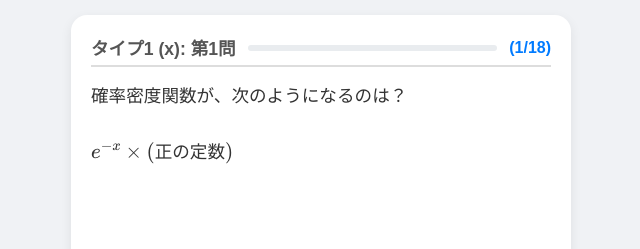
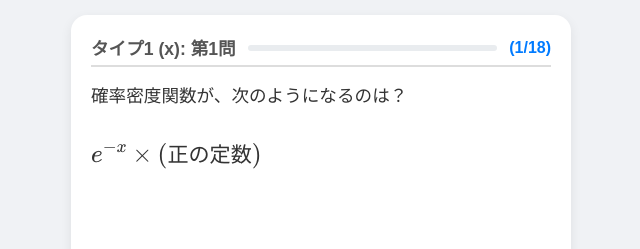
Before and after one commit to ymdstsh1-dotcom/ymdstsh1-dotcom.github.io, a plain HTML site: page stat_exp/index.html in a window 1280 px wide. Shown: the top 249 px of the page, 319-959 px from the left. Drawn offline with nearby package versions, Linux system fonts and the light colour scheme.

Commit message:
Add files via upload

```diff
--- a/stat_exp/index.html
+++ b/stat_exp/index.html
@@ -5,7 +5,7 @@
     <meta name="viewport" content="width=device-width, initial-scale=1.0, maximum-scale=1.0, user-scalable=no">
     <title>指数分布マスター</title>
     <link rel="manifest" href="./manifest.json">
-    <link rel="apple-touch-icon" href="./icon192.png"> <link rel="icon" href="./icon.svg" type="image/svg+xml">
+    <link rel="apple-touch-icon" href="./icon192.png">
     <link rel="icon" href="./icon.svg" type="image/svg+xml">
     <meta name="theme-color" content="#007bff">
     <script id="MathJax-script" async src="https://cdn.jsdelivr.net/npm/mathjax@3/es5/tex-mml-chtml.js"></script>
@@ -85,17 +85,25 @@
             margin-bottom: 10px;
             line-height: 1.6;
         }
+
+        /* 問題文の2行目（数式など）を1.2倍にするスタイル */
+        .formula-line {
+            font-size: 1.2em;
+            display: inline-block;
+        }
+
+        /* 参考テキストも1.2倍に調整 */
         .reference-text {
             display: inline-block;
             margin-top: 10px;
             padding: 8px;
             background: #f8f9fa;
             border-left: 4px solid #007bff;
-            font-size: 1rem;
+            font-size: 1.2em;
             color: #444;
         }
 
-        /* フィードバックエリア（高さを固定してガタつきを抑止、選択肢の上を維持） */
+        /* フィードバックエリア */
         .feedback {
             height: 30px;
             line-height: 30px;
@@ -251,17 +259,17 @@
         // --- タイプ1: x (Index 0-5) ---
         {
             title: "タイプ1 (x): 第1問",
-            text: "確率密度関数が、次のようになるのは？<br><br> \\( \\displaystyle e^{-x} \\times \\text{(正の定数)} \\)",
+            text: "確率密度関数が、次のようになるのは？<br><br><span class='formula-line'>\\( \\displaystyle e^{-x} \\times \\text{(正の定数)} \\)</span>",
             options: [ {t: "正規分布", c: false}, {t: "ポアソン分布", c: false}, {t: "指数分布", c: true}, {t: "ベータ分布", c: false} ]
         },
         {
             title: "タイプ1 (x): 第2問",
-            text: "ふつう、\\( x \\)の範囲は？<br><br> \\( \\displaystyle e^{-x} \\times \\text{(正の定数)} \\)",
+            text: "ふつう、\\( x \\)の範囲は？<br><br><span class='formula-line'>\\( \\displaystyle e^{-x} \\times \\text{(正の定数)} \\)</span>",
             options: [ {t: "0 ～ \\( \\infty \\)", c: true}, {t: "\\( -\\infty \\) ～ \\( \\infty \\)", c: false}, {t: "1 ～ \\( \\infty \\)", c: false}, {t: "0 ～ 1", c: false} ]
         },
         {
             title: "タイプ1 (x): 第3問",
-            text: "次の積分は？<br><br> \\( \\displaystyle \\int_{0}^{\\infty} e^{-x} dx \\)",
+            text: "次の積分は？<br><br><span class='formula-line'>\\( \\displaystyle \\int_{0}^{\\infty} e^{-x} dx \\)</span>",
             options: [ {t: "\\( 1 \\)", c: true}, {t: "\\( 0 \\)", c: false}, {t: "\\( \\infty \\)（発散）", c: false} ]
         },
         {
@@ -271,29 +279,29 @@
         },
         {
             title: "タイプ1 (x): 第5問",
-            text: "期待値 \\( \\mathrm{E}[X] \\) は？<br><br> 確率密度関数は \\( \\displaystyle f(x) = e^{-x} \\)",
+            text: "期待値 \\( \\mathrm{E}[X] \\) は？<br><br><span class='formula-line'>確率密度関数は \\( \\displaystyle f(x) = e^{-x} \\)</span>",
             options: [ {t: "\\( 1 \\)", c: true}, {t: "\\( 0 \\)", c: false}, {t: "\\( \\infty \\)（発散）", c: false} ]
         },
         {
             title: "タイプ1 (x): 第6問",
-            text: "分散 \\( \\mathrm{Var}(X) \\) は？<br><br> 確率密度関数は \\( \\displaystyle f(x) = e^{-x} \\)",
+            text: "分散 \\( \\mathrm{Var}(X) \\) は？<br><br><span class='formula-line'>確率密度関数は \\( \\displaystyle f(x) = e^{-x} \\)</span>",
             options: [ {t: "\\( 1 \\)", c: true}, {t: "\\( 0 \\)", c: false}, {t: "\\( \\infty \\)（発散）", c: false} ]
         },
 
         // --- タイプ2: λx (Index 6-11) ---
         {
             title: "タイプ2 (λx): 第1問",
-            text: "確率密度関数が、次のようになるのは？<br><br> \\( \\displaystyle e^{-\\lambda x} \\times \\text{(正の定数)} \\)",
+            text: "確率密度関数が、次のようになるのは？<br><br><span class='formula-line'>\\( \\displaystyle e^{-\\lambda x} \\times \\text{(正の定数)} \\)</span>",
             options: [ {t: "指数分布", c: true}, {t: "ポアソン分布", c: false}, {t: "二項分布", c: false}, {t: "ベータ分布", c: false} ]
         },
         {
             title: "タイプ2 (λx): 第2問",
-            text: "ふつう、\\( x \\)の範囲は？<br><br> \\( \\displaystyle e^{-\\lambda x} \\times \\text{(正の定数)} \\)",
+            text: "ふつう、\\( x \\)の範囲は？<br><br><span class='formula-line'>\\( \\displaystyle e^{-\\lambda x} \\times \\text{(正の定数)} \\)</span>",
             options: [ {t: "0 ～ \\( \\infty \\)", c: true}, {t: "\\( -\\infty \\) ～ \\( \\infty \\)", c: false}, {t: "1 ～ \\( \\infty \\)", c: false}, {t: "0 ～ 1", c: false} ]
         },
         {
             title: "タイプ2 (λx): 第3問",
-            text: "次の積分は？<br><br> \\( \\displaystyle \\int_{0}^{\\infty} e^{-\\lambda x} dx \\)",
+            text: "次の積分は？<br><br><span class='formula-line'>\\( \\displaystyle \\int_{0}^{\\infty} e^{-\\lambda x} dx \\)</span>",
             options: [ {t: "\\( 1 \\)", c: false}, {t: "\\( \\lambda \\)", c: false}, {t: "\\( \\displaystyle \\frac{1}{\\lambda} \\)", c: true}, {t: "\\( \\infty \\)（発散）", c: false} ]
         },
         {
@@ -303,44 +311,44 @@
         },
         {
             title: "タイプ2 (λx): 第5問",
-            text: "期待値 \\( \\mathrm{E}[X] \\) は？<br><br> 確率密度関数は \\( \\displaystyle f(x) = \\lambda e^{-\\lambda x} \\)",
+            text: "期待値 \\( \\mathrm{E}[X] \\) は？<br><br><span class='formula-line'>確率密度関数は \\( \\displaystyle f(x) = \\lambda e^{-\\lambda x} \\)</span>",
             options: [ {t: "\\( 1 \\)", c: false}, {t: "\\( \\lambda \\)", c: false}, {t: "\\( \\displaystyle \\frac{1}{\\lambda} \\)", c: true}, {t: "\\( \\infty \\)（発散）", c: false} ]
         },
         {
             title: "タイプ2 (λx): 第6問",
-            text: "分散 \\( \\mathrm{Var}(X) \\) は？<br><br> 確率密度関数は \\( \\displaystyle f(x) = \\lambda e^{-\\lambda x} \\)",
+            text: "分散 \\( \\mathrm{Var}(X) \\) は？<br><br><span class='formula-line'>確率密度関数は \\( \\displaystyle f(x) = \\lambda e^{-\\lambda x} \\)</span>",
             options: [ {t: "\\( 1 \\)", c: false}, {t: "\\( \\lambda^2 \\)", c: false}, {t: "\\( \\displaystyle \\frac{1}{\\lambda^2} \\)", c: true}, {t: "\\( \\infty \\)（発散）", c: false} ]
         },
 
-        // --- タイプ3: x/β (Index 12-17) ---
+        // --- タイプ3: x/β (Index 12-17) [指数の縮小を防ぐため e^{\\displaystyle ...} を適用] ---
         {
             title: "タイプ3 (x/β): 第1問",
-            text: "確率密度関数が、次のようになるのは？<br><br> \\( \\displaystyle e^{-\\frac{x}{\\beta}} \\times \\text{(正の定数)} \\)",
+            text: "確率密度関数が、次のようになるのは？<br><br><span class='formula-line'>\\( \\displaystyle e^{\\displaystyle -\\frac{x}{\\beta}} \\times \\text{(正の定数)} \\)</span>",
             options: [ {t: "一様分布", c: false}, {t: "指数分布", c: true}, {t: "幾何分布", c: false}, {t: "ベータ分布", c: false} ]
         },
         {
             title: "タイプ3 (x/β): 第2問",
-            text: "ふつう、\\( x \\)の範囲は？<br><br> \\( \\displaystyle e^{-\\frac{x}{\\beta}} \\times \\text{(正の定数)} \\)",
+            text: "ふつう、\\( x \\)の範囲は？<br><br><span class='formula-line'>\\( \\displaystyle e^{\\displaystyle -\\frac{x}{\\beta}} \\times \\text{(正の定数)} \\)</span>",
             options: [ {t: "0 ～ \\( \\infty \\)", c: true}, {t: "\\( -\\infty \\) ～ \\( \\infty \\)", c: false}, {t: "1 ～ \\( \\infty \\)", c: false}, {t: "0 ～ 1", c: false} ]
         },
         {
             title: "タイプ3 (x/β): 第3問",
-            text: "次の積分は？<br><br> \\( \\displaystyle \\int_{0}^{\\infty} e^{-\\frac{x}{\\beta}} dx \\)",
+            text: "次の積分は？<br><br><span class='formula-line'>\\( \\displaystyle \\int_{0}^{\\infty} e^{\\displaystyle -\\frac{x}{\\beta}} dx \\)</span>",
             options: [ {t: "\\( 1 \\)", c: false}, {t: "\\( \\beta \\)", c: true}, {t: "\\( \\displaystyle \\frac{1}{\\beta} \\)", c: false}, {t: "\\( \\infty \\)（発散）", c: false} ]
         },
         {
             title: "タイプ3 (x/β): 第4問",
-            text: "確率密度関数 \\( f(x) \\) は？<br><br><span class='reference-text'>参考：\\( \\displaystyle \\int_{0}^{\\infty} e^{-\\frac{x}{\\beta}} dx = \\beta \\)</span>",
-            options: [ {t: "\\( \\displaystyle f(x) = \\frac{1}{\\beta} e^{-\\frac{x}{\\beta}} \\)", c: true}, {t: "\\( \\displaystyle f(x) = \\beta e^{-\\frac{x}{\\beta}} \\)", c: false}, {t: "\\( \\displaystyle f(x) = e^{-\\frac{x}{\\beta}} \\)", c: false}, {t: "\\( f(x) = 0 \\)", c: false} ]
+            text: "確率密度関数 \\( f(x) \\) は？<br><br><span class='reference-text'>参考：\\( \\displaystyle \\int_{0}^{\\infty} e^{\\displaystyle -\\frac{x}{\\beta}} dx = \\beta \\)</span>",
+            options: [ {t: "\\( \\displaystyle f(x) = \\frac{1}{\\beta} e^{\\displaystyle -\\frac{x}{\\beta}} \\)", c: true}, {t: "\\( \\displaystyle f(x) = \\beta e^{\\displaystyle -\\frac{x}{\\beta}} \\)", c: false}, {t: "\\( \\displaystyle f(x) = e^{\\displaystyle -\\frac{x}{\\beta}} \\)", c: false}, {t: "\\( f(x) = 0 \\)", c: false} ]
         },
         {
             title: "タイプ3 (x/β): 第5問",
-            text: "期待値 \\( \\mathrm{E}[X] \\) は？<br><br> 確率密度関数は \\( \\displaystyle f(x) = \\frac{1}{\\beta} e^{-\\frac{x}{\\beta}} \\)",
+            text: "期待値 \\( \\mathrm{E}[X] \\) は？<br><br><span class='formula-line'>確率密度関数は \\( \\displaystyle f(x) = \\frac{1}{\\beta} e^{\\displaystyle -\\frac{x}{\\beta}} \\)</span>",
             options: [ {t: "\\( 1 \\)", c: false}, {t: "\\( \\beta \\)", c: true}, {t: "\\( \\displaystyle \\frac{1}{\\beta} \\)", c: false}, {t: "\\( \\infty \\)（発散）", c: false} ]
         },
         {
             title: "タイプ3 (x/β): 第6問",
-            text: "分散 \\( \\mathrm{Var}(X) \\) は？<br><br> 確率密度関数は \\( \\displaystyle f(x) = \\frac{1}{\\beta} e^{-\\frac{x}{\\beta}} \\)",
+            text: "分散 \\( \\mathrm{Var}(X) \\) は？<br><br><span class='formula-line'>確率密度関数は \\( \\displaystyle f(x) = \\frac{1}{\\beta} e^{\\displaystyle -\\frac{x}{\\beta}} \\)</span>",
             options: [ {t: "\\( 1 \\)", c: false}, {t: "\\( \\beta^2 \\)", c: true}, {t: "\\( \\displaystyle \\frac{1}{\\beta^2} \\)", c: false}, {t: "\\( \\infty \\)（発散）", c: false} ]
         }
     ];
@@ -376,7 +384,6 @@
             }
         }
         else if (mode === 'wrong_retry') {
-            // 前回の結果を一時保存し、results配列を完全に初期化（空欄化）する
             const prevResults = [...results];
             results = Array(18).fill(null);
             sequence = [];
@@ -397,7 +404,6 @@
         const actualIndex = sequence[currentStep];
         const q = questions[actualIndex];
 
-        // 進捗バーとテキストの更新
         const progressPercent = (currentStep / sequence.length) * 100;
         document.getElementById('progress-bar').style.width = `${progressPercent}%`;
         document.getElementById('q-progress').innerText = `(${currentStep + 1}/${sequence.length})`;
@@ -485,7 +491,7 @@
         const types = [
             "\\( \\displaystyle f(x) = e^{-x} \\)",
             "\\( \\displaystyle f(x) = \\lambda e^{-\\lambda x} \\)",
-            "\\( \\displaystyle f(x) = \\frac{1}{\\beta} e^{-\\frac{x}{\\beta}} \\)"
+            "\\( \\displaystyle f(x) = \\frac{1}{\\beta} e^{\\displaystyle -\\frac{x}{\\beta}} \\)"
         ];
 
         let wrongCount = 0;
@@ -509,7 +515,6 @@
                 } else if (res === 'skipped') {
                     td.innerHTML = '<span class="mark-skip">ー</span>';
                 } else {
-                    // 今回答えていない問題（対象外の問題など）は完全に空欄にする
                     td.innerHTML = '';
                 }
                 tr.appendChild(td);
--- a/stat_exp/sw.js
+++ b/stat_exp/sw.js
@@ -1,5 +1,5 @@
 // キャッシュ名
-const CACHE_NAME = 'exponential-dist-v1';
+const CACHE_NAME = 'exponential-dist-v2';
 // キャッシュするリソースのリスト
 
 const urlsToCache = [
```
